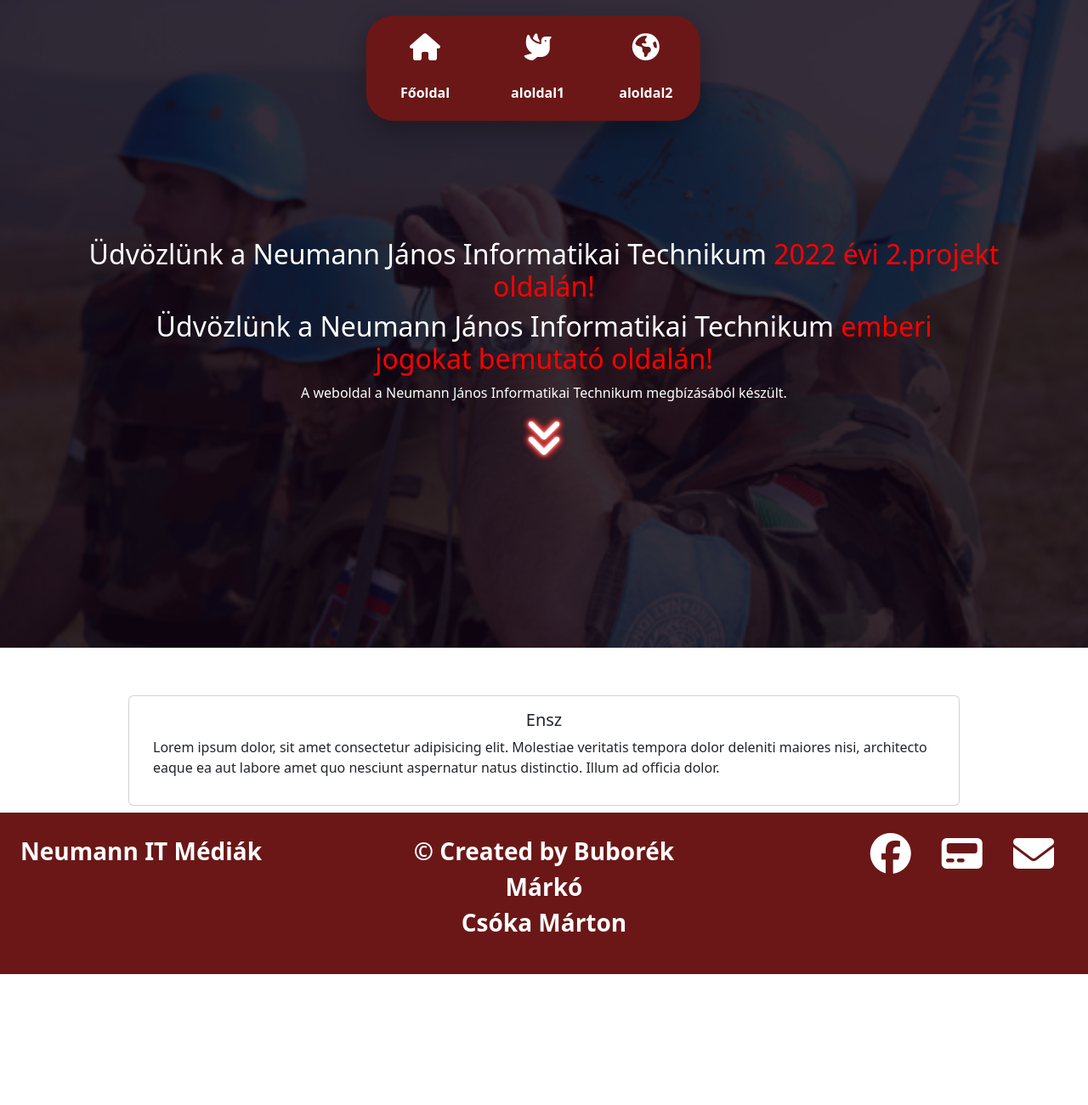
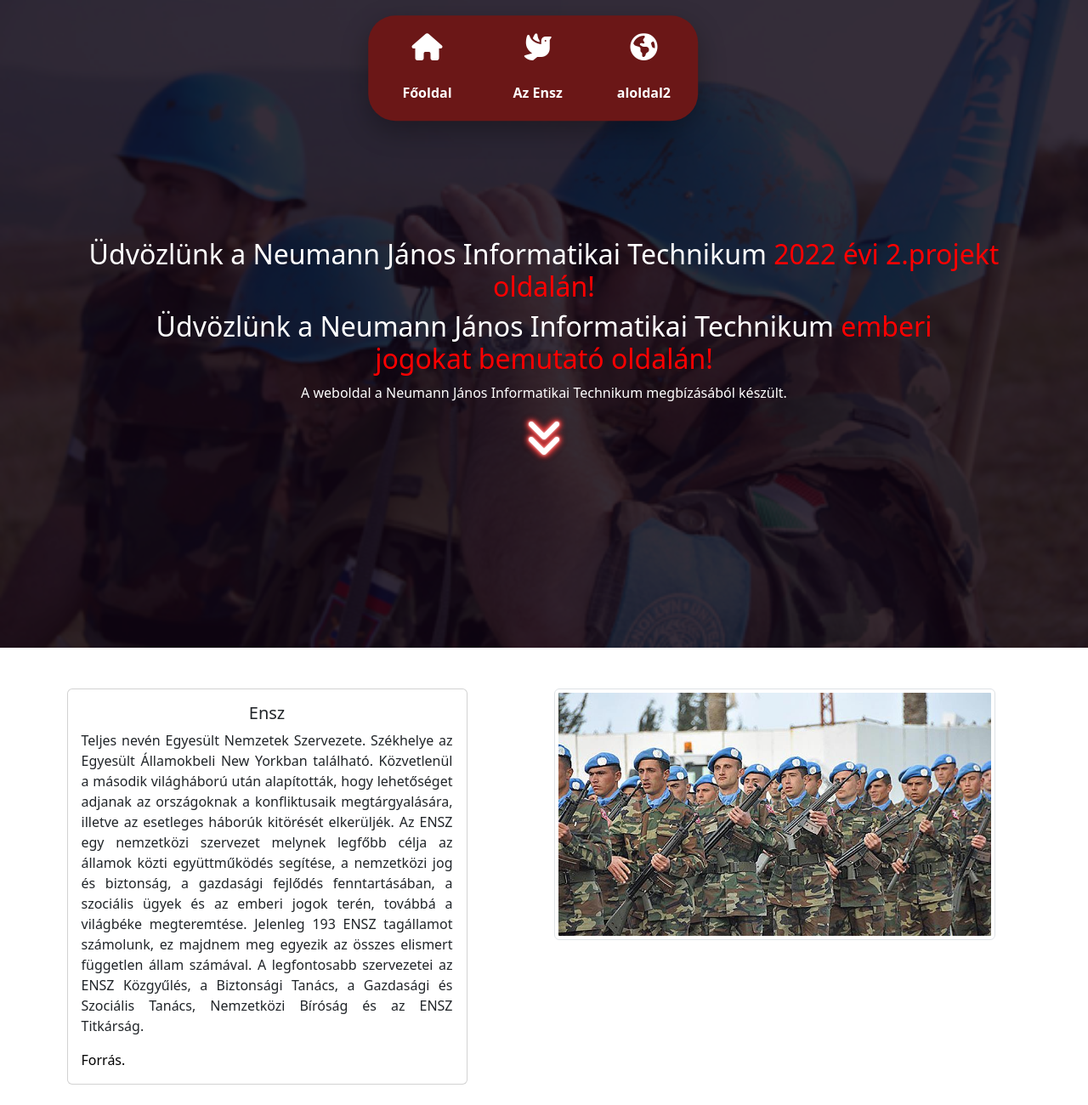
Before and after one commit to markokanada/I.-The-One-of-The-Lot---Emberi-jogok, a plain HTML site: page HTML/side1.html in a window 1280 px wide. Shown: the top 1300 px of the page at 85% size. Before the commit the page ends 1146 px from the top, so only its background shows below. Drawn offline with nearby package versions, Linux system fonts and the light colour scheme.

Commit message:
1es aloldal feltöltése tartalommal ->folyamatban
Mian card-> feltöltve tartalommal
Tartalom és képek lektorálása szükséges.
További tartalom készül.

```diff
--- a/CSS/style.css
+++ b/CSS/style.css
@@ -396,6 +396,18 @@ article:hover a div {
 /*Navbar vége*/
 
 
+/*Main card kezdete*/
+
+.card01-photo{
+    vertical-align: middle !important;
+}
+
+.text-justify{
+    text-align: justify !important;
+}
+
+/*Main card Vége*/
+
 /*Footer kezdete*/
 
 .hovereditem {
@@ -413,7 +425,7 @@ article:hover a div {
 }
 
 .hovereditem2:hover {
-    color: gold !important;
+    color: rgb(107, 23, 23) !important;
 }
 
 .text-justify {
--- a/HTML/side1.html
+++ b/HTML/side1.html
@@ -9,7 +9,7 @@
     <!--Font Awesome JS kezdete-->
     <script src="https://kit.fontawesome.com/a6e4270645.js" crossorigin="anonymous"></script>
     <!--Font Awesome JS vége-->
-    <title>Jogok a világban??</title>
+    <title>Az Ensz</title>
 </head>
 <body>
      <!--navbar kezdete-->
@@ -31,7 +31,7 @@
                         <div class="icon">
                             <i class="fas fa-dove fa-2x"></i>
                         </div>
-                        <div class="name text-white px-3 text-center" date-text=""><br><span class="text-center fw-bold">aloldal1</span></div>
+                        <div class="name text-white px-3 text-center" date-text=""><br><span class="text-center fw-bold">Az Ensz</span></div>
                 </a>
                 </article>
             </li>
@@ -70,13 +70,19 @@
 
     <!-- Main card kezdete -->
 
-    <div class="row pt-5">
-        <div class="card my-2 border-none mx-auto w-75">
-            <div class="card-body">
-                <h5 class="card-title text-center">Ensz</h5>
-                    <p class="card-texts">Lorem ipsum dolor, sit amet consectetur adipisicing elit. Molestiae veritatis tempora dolor deleniti maiores nisi, architecto eaque ea aut labore amet quo nesciunt aspernatur natus distinctio. Illum ad officia dolor.
-                    </p>
+    <div class="row pt-5 pb-5">
+        <div class="col-md-6 col-sm-12">
+        <div class="card border-none mx-auto w-75">
+                <div class="card-body">
+                    <h5 class="card-title text-center">Ensz</h5>
+                        <p class="card-texts text-justify">Teljes nevén Egyesült Nemzetek Szervezete. Székhelye az Egyesült Államokbeli New Yorkban található. Közvetlenül a második világháború után alapították, hogy lehetőséget adjanak az országoknak a konfliktusaik megtárgyalására, illetve az esetleges háborúk kitörését elkerüljék. Az ENSZ egy nemzetközi szervezet melynek legfőbb célja az államok közti együttműködés segítése, a nemzetközi jog és biztonság, a gazdasági fejlődés fenntartásában, a szociális ügyek és az emberi jogok terén, továbbá a világbéke megteremtése. Jelenleg 193 ENSZ tagállamot számolunk, ez majdnem meg egyezik az összes elismert független állam számával. A legfontosabb szervezetei az ENSZ Közgyűlés, a Biztonsági Tanács, a Gazdasági és Szociális Tanács, Nemzetközi Bíróság és az ENSZ Titkárság.
+                        </p>
+                        <a class="hovereditem2" href="https://wikipedia.hu">Forrás.</a>
+                </div>
             </div>
+        </div>
+        <div class="col-md-5 d-md-block d-none">
+            <img src="../IMG/ensz_5.jpg" alt="ENSZ zászlaja" class="img-fluid img-thumbnail card01-photo">
         </div>
     </div>
 
```
Also changed, not shown: HTML/side2.html (+1 -1 lines), index.html (+1 -1 lines).
